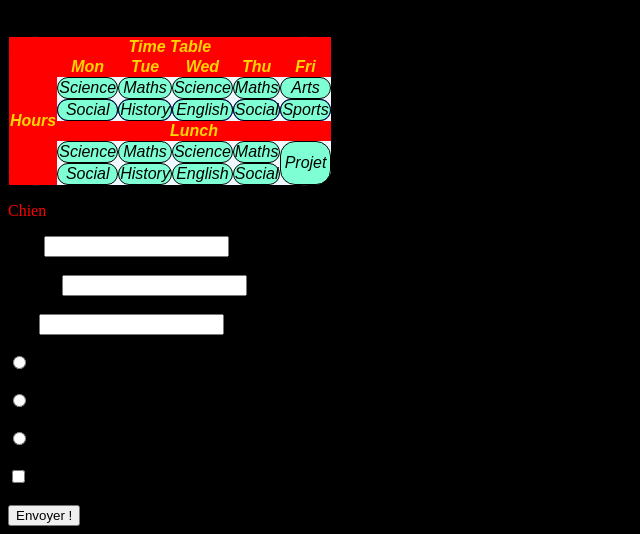
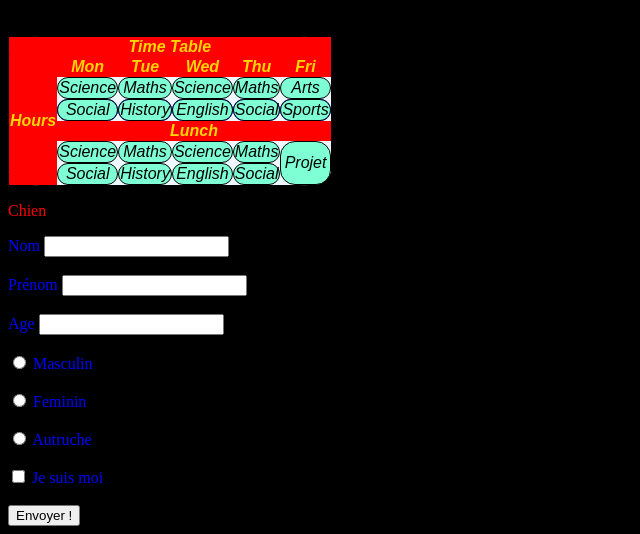
Before and after one commit to RatchetDrake/RatchetDrake.github.io, a PHP site: page / in a window 1280 px wide. Shown: the part 624-1158 px from the top of the page, without its empty margins (0-640 px from the left). Run offline with PHP 8.4, Linux system fonts and the light colour scheme.

Commit message:
style.css

```diff
--- a/style.css
+++ b/style.css
@@ -61,3 +61,6 @@
  }
  #animal:hover{
  cursor: pointer}
+ .texte {
+    color: blue;
+ }
```
